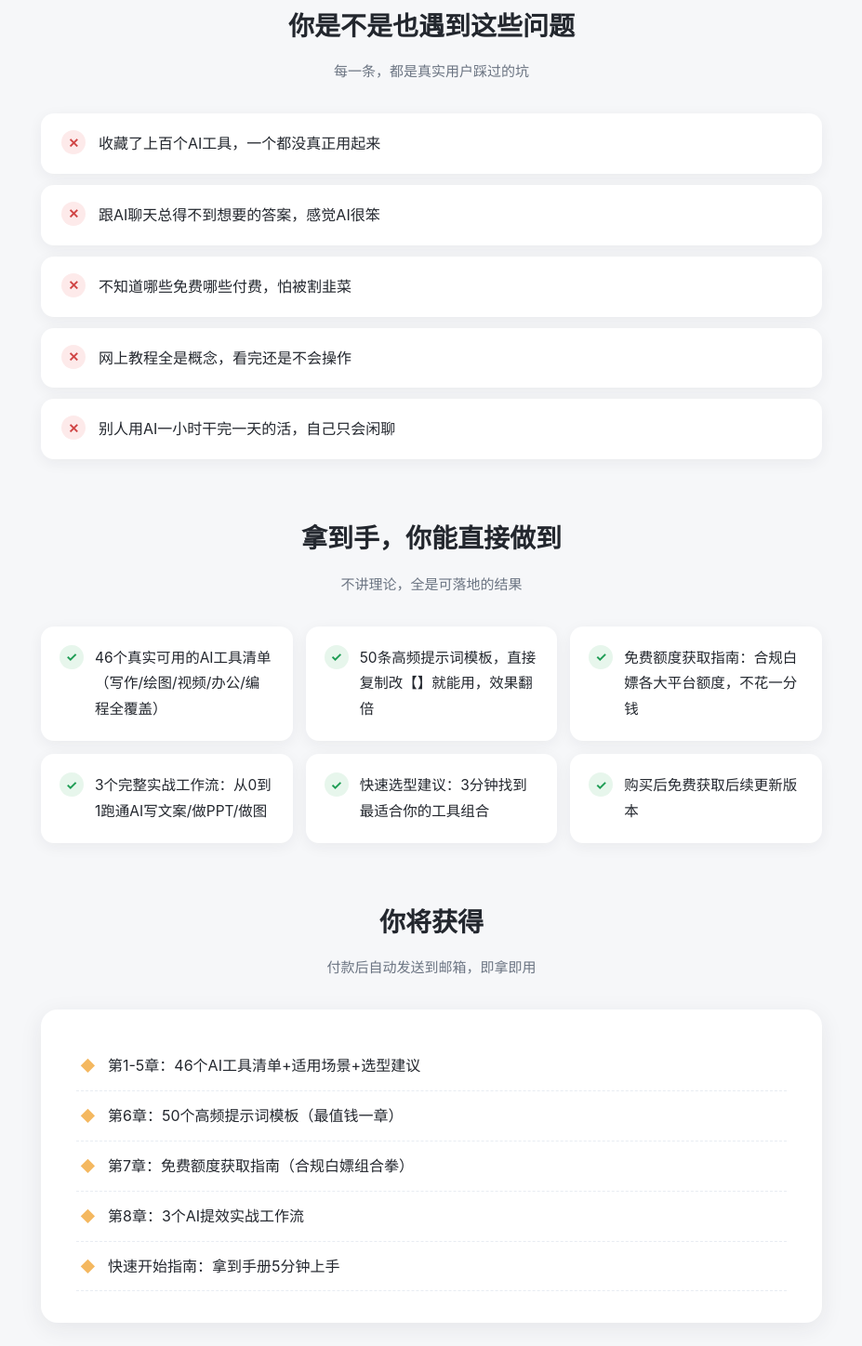
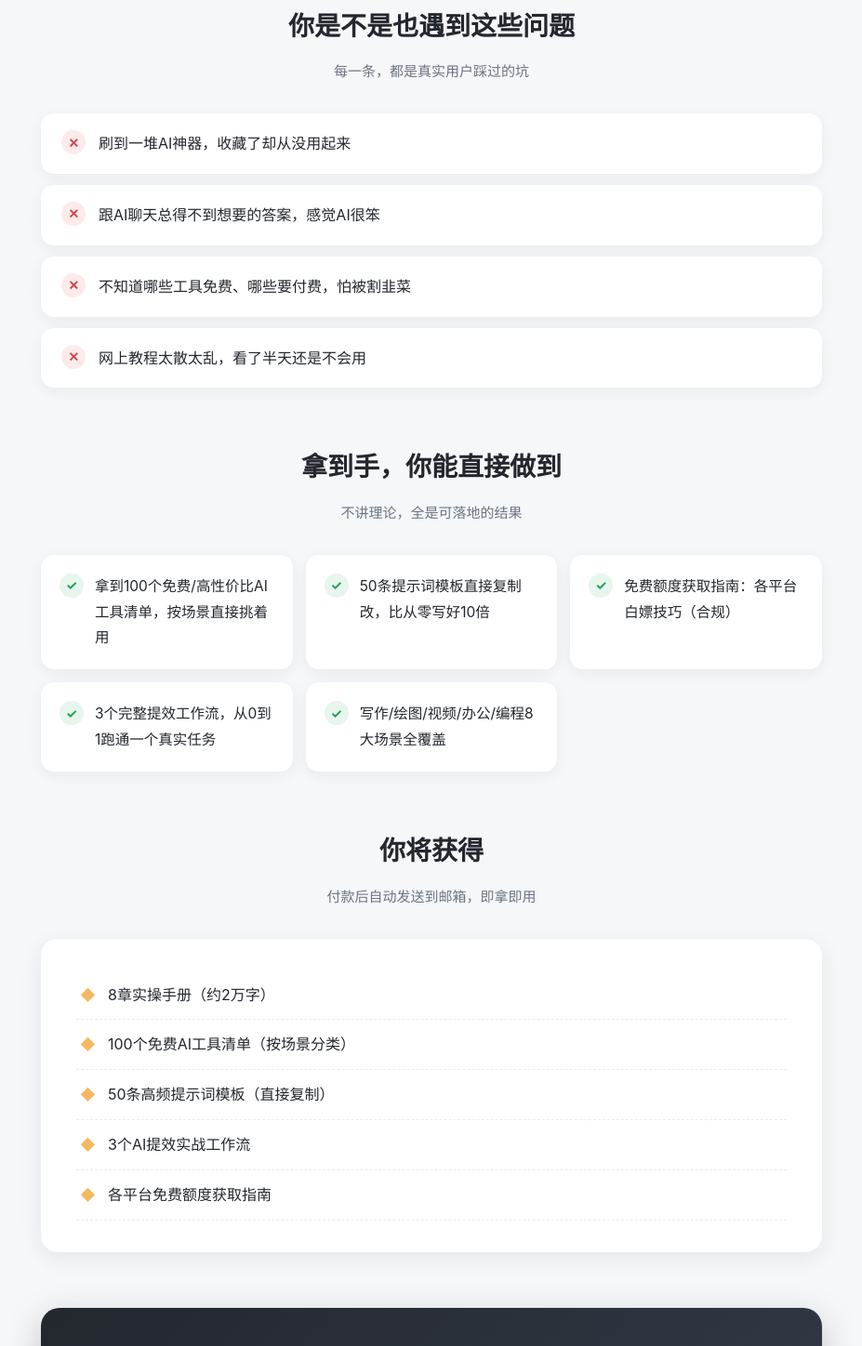
Before and after one commit to meiqiu912/sales-aixxxxxx100xxxaixx50xxxxxx, a plain HTML site: page index.html in a window 1280 px wide. Shown: the part 627-2075 px from the top of the page at 93% size, without its empty margins (176-1103 px from the left). Drawn offline with Linux system fonts and the light colour scheme.

Commit message:
deploy: index.html

```diff
--- a/index.html
+++ b/index.html
@@ -44,28 +44,26 @@ details p{padding:0 22px 18px;color:#4a5260;font-size:15px}
 <header class="hero">
   <div class="badge">LIMITED OFFER</div>
   <h1>AI工具实战手册（100个免费AI工具+50条提示词模板）</h1>
-  <div class="tag">一份让你 3 天真正用上 AI 的实操手册：工具清单 + 提示词模板库，拿来即用</div>
+  <div class="tag">一份让你3天真正用上AI的实操手册，不吹概念，只给能直接用的工具清单和提示词模板</div>
 
   <a class="cta" href="http://localhost:3100/checkout?agent=monika&amp;p=AI%E5%B7%A5%E5%85%B7%E5%AE%9E%E6%88%98%E6%89%8B%E5%86%8C100%E4%B8%AA%E5%85%8D%E8%B4%B9AI%E5%B7%A5%E5%85%B750%E6%9D%A1%E6%8F%90%E7%A4%BA%E8%AF%8D%E6%A8%A1%E6%9D%BF">立即获取</a>
   <div class="price-line">限时 <b>¥9.90</b><s>¥99.00</s></div>
 </header>
 <main class="wrap">
-<section class="sec"><h2>你是不是也遇到这些问题</h2><p class="lead">每一条，都是真实用户踩过的坑</p><div class="pain"><span class="x">✕</span>收藏了上百个AI工具，一个都没真正用起来</div>
+<section class="sec"><h2>你是不是也遇到这些问题</h2><p class="lead">每一条，都是真实用户踩过的坑</p><div class="pain"><span class="x">✕</span>刷到一堆AI神器，收藏了却从没用起来</div>
 <div class="pain"><span class="x">✕</span>跟AI聊天总得不到想要的答案，感觉AI很笨</div>
-<div class="pain"><span class="x">✕</span>不知道哪些免费哪些付费，怕被割韭菜</div>
-<div class="pain"><span class="x">✕</span>网上教程全是概念，看完还是不会操作</div>
-<div class="pain"><span class="x">✕</span>别人用AI一小时干完一天的活，自己只会闲聊</div></section>
-<section class="sec"><h2>拿到手，你能直接做到</h2><p class="lead">不讲理论，全是可落地的结果</p><div class="ben-grid"><div class="ben"><span class="ck">✓</span><div>46个真实可用的AI工具清单（写作/绘图/视频/办公/编程全覆盖）</div></div>
-<div class="ben"><span class="ck">✓</span><div>50条高频提示词模板，直接复制改【】就能用，效果翻倍</div></div>
-<div class="ben"><span class="ck">✓</span><div>免费额度获取指南：合规白嫖各大平台额度，不花一分钱</div></div>
-<div class="ben"><span class="ck">✓</span><div>3个完整实战工作流：从0到1跑通AI写文案/做PPT/做图</div></div>
-<div class="ben"><span class="ck">✓</span><div>快速选型建议：3分钟找到最适合你的工具组合</div></div>
-<div class="ben"><span class="ck">✓</span><div>购买后免费获取后续更新版本</div></div></div></section>
-<section class="sec"><h2>你将获得</h2><p class="lead">付款后自动发送到邮箱，即拿即用</p><div class="deliv"><ul><li>第1-5章：46个AI工具清单+适用场景+选型建议</li>
-<li>第6章：50个高频提示词模板（最值钱一章）</li>
-<li>第7章：免费额度获取指南（合规白嫖组合拳）</li>
-<li>第8章：3个AI提效实战工作流</li>
-<li>快速开始指南：拿到手册5分钟上手</li></ul></div></section>
+<div class="pain"><span class="x">✕</span>不知道哪些工具免费、哪些要付费，怕被割韭菜</div>
+<div class="pain"><span class="x">✕</span>网上教程太散太乱，看了半天还是不会用</div></section>
+<section class="sec"><h2>拿到手，你能直接做到</h2><p class="lead">不讲理论，全是可落地的结果</p><div class="ben-grid"><div class="ben"><span class="ck">✓</span><div>拿到100个免费/高性价比AI工具清单，按场景直接挑着用</div></div>
+<div class="ben"><span class="ck">✓</span><div>50条提示词模板直接复制改，比从零写好10倍</div></div>
+<div class="ben"><span class="ck">✓</span><div>免费额度获取指南：各平台白嫖技巧（合规）</div></div>
+<div class="ben"><span class="ck">✓</span><div>3个完整提效工作流，从0到1跑通一个真实任务</div></div>
+<div class="ben"><span class="ck">✓</span><div>写作/绘图/视频/办公/编程8大场景全覆盖</div></div></div></section>
+<section class="sec"><h2>你将获得</h2><p class="lead">付款后自动发送到邮箱，即拿即用</p><div class="deliv"><ul><li>8章实操手册（约2万字）</li>
+<li>100个免费AI工具清单（按场景分类）</li>
+<li>50条高频提示词模板（直接复制）</li>
+<li>3个AI提效实战工作流</li>
+<li>各平台免费额度获取指南</li></ul></div></section>
 <section class="sec"><div class="price-card">
 <div style="font-size:15px;color:#cfd6e0;letter-spacing:.2em;margin-bottom:14px">今日限时价</div>
 <div class="now"><small>¥</small>9.90</div>
@@ -73,12 +71,11 @@ details p{padding:0 22px 18px;color:#4a5260;font-size:15px}
 <div class="urg">一次付费 · 永久使用 · 持续免费更新</div>
 <a class="cta" href="http://localhost:3100/checkout?agent=monika&amp;p=AI%E5%B7%A5%E5%85%B7%E5%AE%9E%E6%88%98%E6%89%8B%E5%86%8C100%E4%B8%AA%E5%85%8D%E8%B4%B9AI%E5%B7%A5%E5%85%B750%E6%9D%A1%E6%8F%90%E7%A4%BA%E8%AF%8D%E6%A8%A1%E6%9D%BF" id="buy">立即购买 · 自动发货</a>
 </div></section>
-<section class="sec"><div class="guar">🛡 内容不值9.9元，凭订单截图邮件联系，全额退款</div></section>
-<section class="sec"><h2>常见问题</h2><p class="lead">买前看一眼，放心下单</p><details><summary>付款后怎么收到手册？</summary><p>付款时填写你的邮箱，系统自动把手册文件发送到邮箱，一般几分钟内到账，最迟24小时。</p></details>
-<details><summary>手册里工具都是免费的吗？</summary><p>标'免费'的有长期免费额度；标'免费额度'的注册即送额度。第7章专门教你合规白嫖各大平台额度，不花一分钱。</p></details>
-<details><summary>我是完全新手，能用吗？</summary><p>可以。手册含'快速开始指南'，5分钟上手，第8章的实战工作流带你把整个流程跑一遍。</p></details>
-<details><summary>会有更新版吗？</summary><p>会。购买用户可免费获取后续更新版本，邮件推送。</p></details>
-<details><summary>不满意能退款吗？</summary><p>能。内容不值9.9元，凭订单截图邮件联系，全额退款。</p></details></section>
+<section class="sec"><div class="guar">🛡 内容不值可邮件全额退款</div></section>
+<section class="sec"><h2>常见问题</h2><p class="lead">买前看一眼，放心下单</p><details><summary>我是完全没用过AI的小白，能学会吗？</summary><p>能。手册从最基础的对话开始讲，第1-5章是工具清单，第6章提示词模板直接复制改，第8章有完整工作流带你从0跑一遍，不需要任何技术背景。</p></details>
+<details><summary>手册是电子版还是纸质版？</summary><p>电子版（PDF/HTML格式），付款后自动发送到你的邮箱，手机电脑都能看，永久有效。</p></details>
+<details><summary>里面的工具现在还能用吗？收费吗？</summary><p>清单里90%以上是免费或有免费额度的工具，付费的会明确标注。手册持续更新，购买后免费获取后续更新版本。</p></details>
+<details><summary>9.9元能买到什么？</summary><p>8章实操手册+100个工具清单+50条提示词模板+3个实战工作流+免费额度获取指南，约2万字，都是可以直接拿去用的东西。</p></details></section>
 <section class="final"><a class="cta" href="http://localhost:3100/checkout?agent=monika&amp;p=AI%E5%B7%A5%E5%85%B7%E5%AE%9E%E6%88%98%E6%89%8B%E5%86%8C100%E4%B8%AA%E5%85%8D%E8%B4%B9AI%E5%B7%A5%E5%85%B750%E6%9D%A1%E6%8F%90%E7%A4%BA%E8%AF%8D%E6%A8%A1%E6%9D%BF">马上开始 · ¥9.90</a></section>
 </main>
 <footer class="foot">付款后系统自动发送交付内容到你填写的邮箱 · 如有问题请联系 heisedongliagent05@coalball.cn</footer>
```
